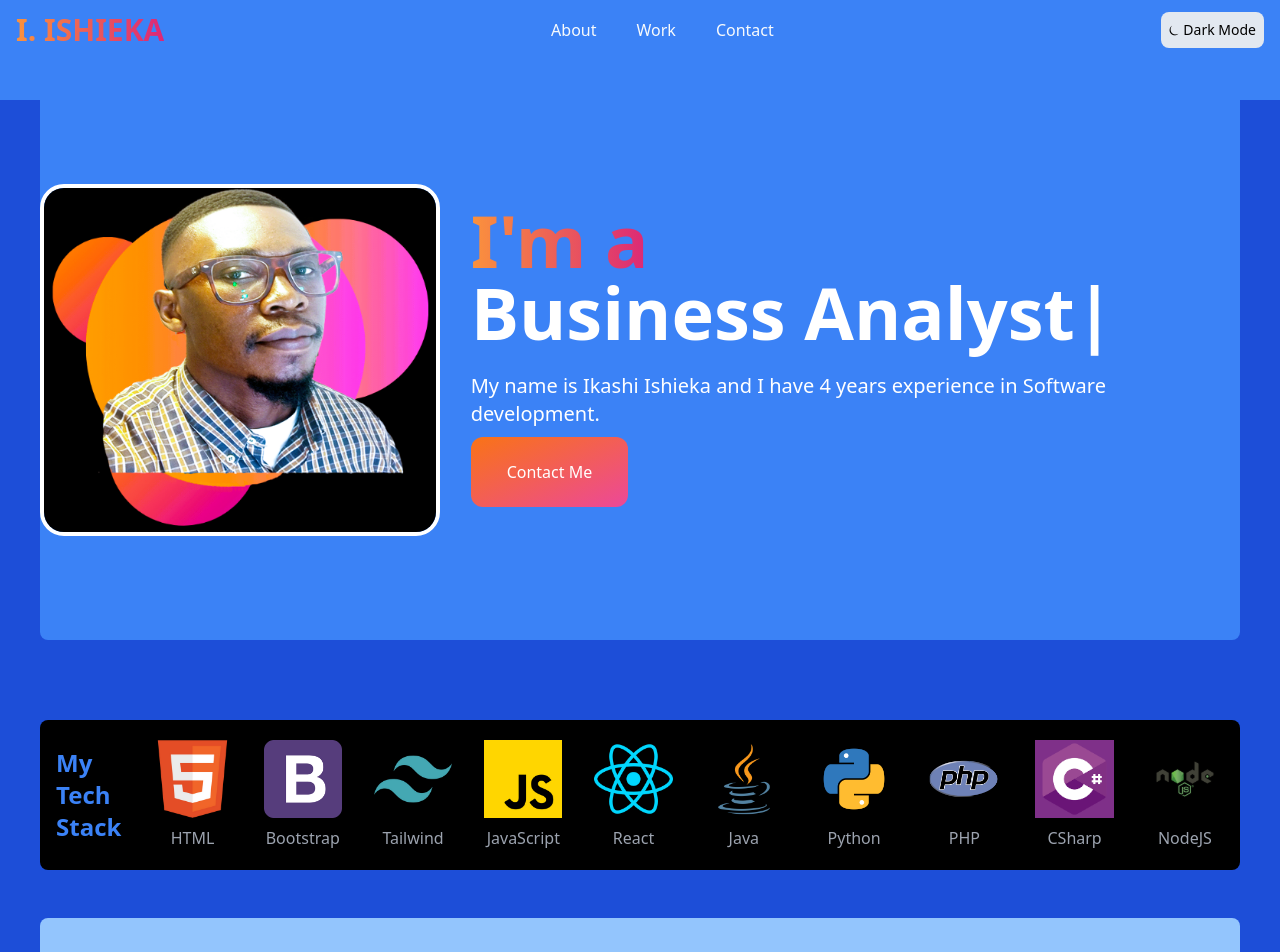
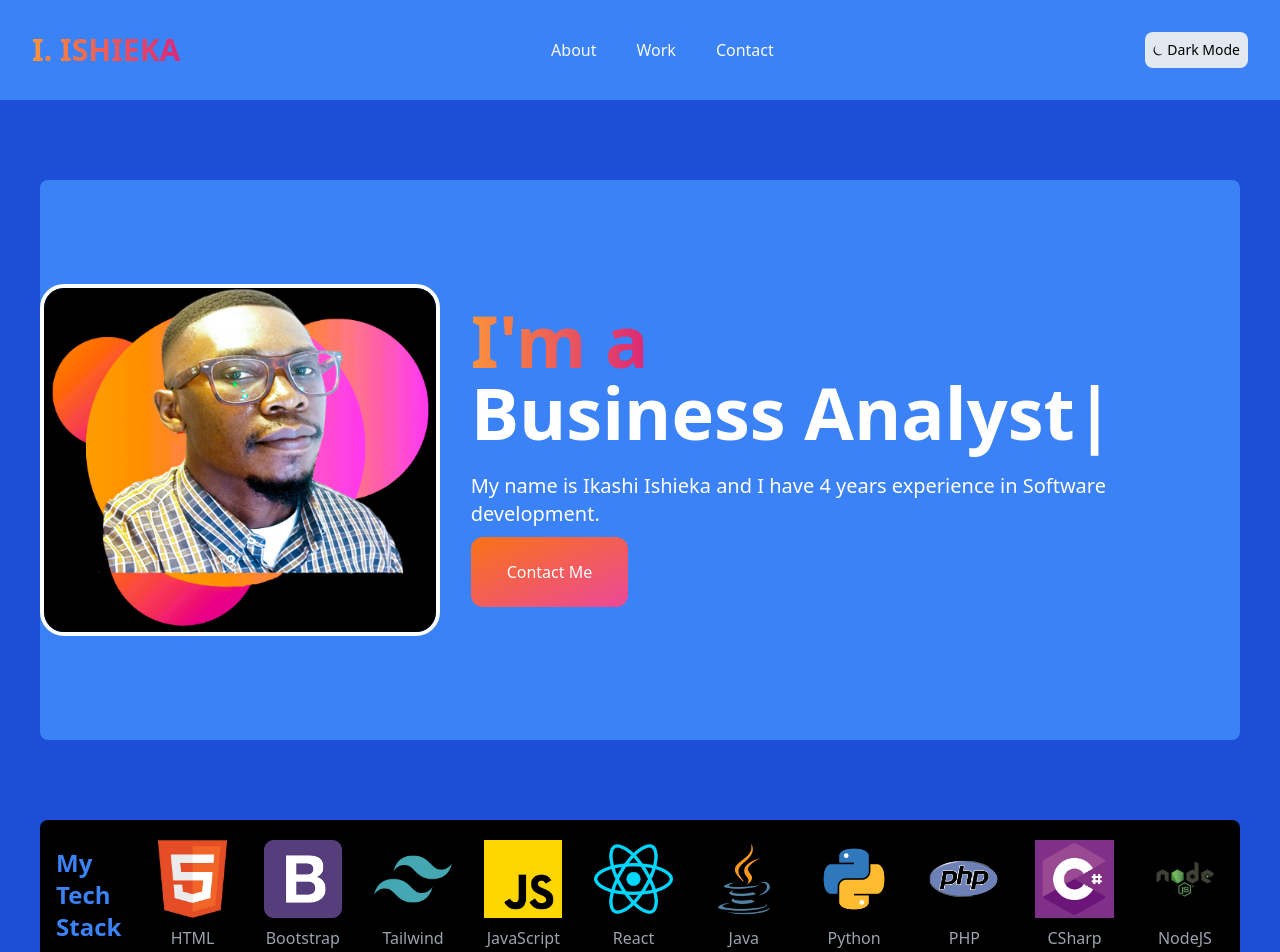
Before and after one commit to sam-guru/portfolio, a React (Create React App) app: page / in a window 1280 px wide. Shown: the top 952 px of the page. Built offline with nearby package versions, Linux system fonts and the light colour scheme.

Commit message:
navbar overflow fixed

```diff
--- a/src/App.js
+++ b/src/App.js
@@ -19,8 +19,8 @@ function App() {
   }, [darkMode]);
 
   return (
-    <div className={darkMode ? 'dark' : ''}>
-      <Navbar darkMode={darkMode} setDarkMode={setDarkMode} />
+
+    <div className={`${darkMode ? 'dark' : ''} pt-[100px] overflow-x-hidden`}>      <Navbar darkMode={darkMode} setDarkMode={setDarkMode} />
       <Hero darkMode={darkMode} />
       <Skills darkMode={darkMode} />
       <About darkMode={darkMode} />
--- a/src/components/Footer.jsx
+++ b/src/components/Footer.jsx
@@ -14,10 +14,10 @@ const Footer = () => {
   return (
     <div className='max-w-[1200px] sm:h-[150px] p-12 flex justify-between mx-auto'>
       <div>
-        <span className='primary-color text-3xl font-black '>I. ISHIEKA</span>
+        <span className='primary-color text-2xl md:text-3xl font-black '>I. ISHIEKA</span>
       </div>
       <div >
-        <p className='text-gray-300 md:pt-0 pt-2'> All rights reserved &#169;2025</p>
+        <p className='text-gray-300 text-xs md:text-md pt-3'> All rights reserved &#169;2025</p>
       </div>
 
     </div>
--- a/src/components/Hero.jsx
+++ b/src/components/Hero.jsx
@@ -16,7 +16,7 @@ const Hero = ({ darkMode }) => {
     }, []);
 
   return (
-    <div data-aos="flip-up" data-aos-delay="200" className="bg-blue-500 dark:bg-black mt-20 grid grid-cols-1 sm:grid-cols-3 gap-8 max-w-[1200px] md:h-[70vh] mx-auto py-8 rounded-lg">
+    <div data-aos="flip-up" data-aos-delay="200" className="bg-blue-500 dark:bg-black mt-20 grid grid-cols-1 sm:grid-cols-3 gap-8 max-w-[1200px] min-h-[70vh] mx-auto py-8 rounded-lg">
 
       {/* hero image */}
         <div className='col-span-1 my-auto mx-auto'>
--- a/src/components/Navbar.jsx
+++ b/src/components/Navbar.jsx
@@ -19,7 +19,7 @@ const Navbar = () => {
   }, [darkMode]);
 
   return (
-    <div className={`z-10 ${darkMode ? 'bg-black' : 'bg-blue-500'} text-slate-50 h-[100px] mx-auto justify-between items-center fixed flex-no-wrap pb-10 mb-20 top-0 flex w-full transition-colors duration-300`}>
+    <div className={`fixed top-0 left-0 w-full z-[999] ${darkMode ? 'bg-black' : 'bg-blue-500'} text-slate-50 h-[100px] flex items-center justify-between px-4`}>
       <a href="/">
         <h1 className='text-3xl font-bold primary-color ml-4'>I. ISHIEKA</h1>
       </a>
--- a/src/components/Skills.jsx
+++ b/src/components/Skills.jsx
@@ -21,7 +21,7 @@ const Skills = () => {
         });
     }, []);
   return (
-    <div data-aos="zoom-in" data-aos-delay="200"  className='mt-20 dark:border dark:border-gray-600 bg-black text-gray-400 md:h-[150px] max-w-[1200px] mx-auto grid grid-rows-3 grid-flow-col
+    <div data-aos="zoom-in" data-aos-delay="200"  className='mt-20 dark:border dark:border-gray-600 bg-black text-gray-400 min-h-[150px] max-w-[1200px] mx-auto grid grid-rows-3 grid-flow-col
                         place-items-center md:flex md:justify-between md:items-center rounded-lg'>
 
         <h2 className='row-span-3 text-blue-500 text-2xl md:tet-4xl font-bold m-4'>
```
